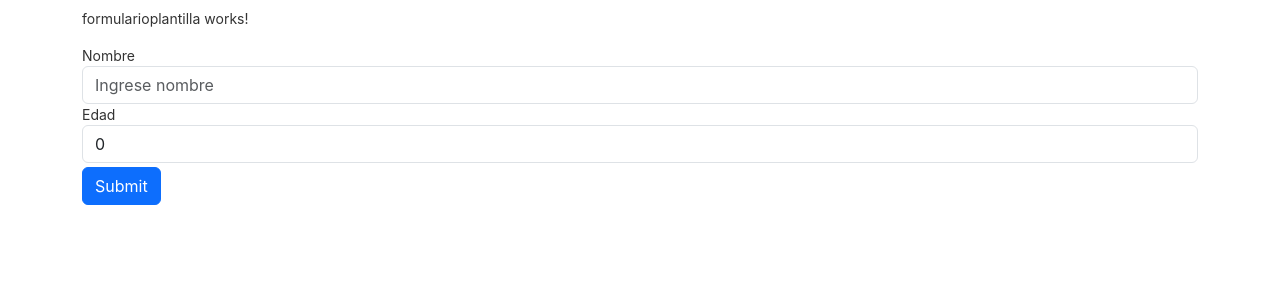
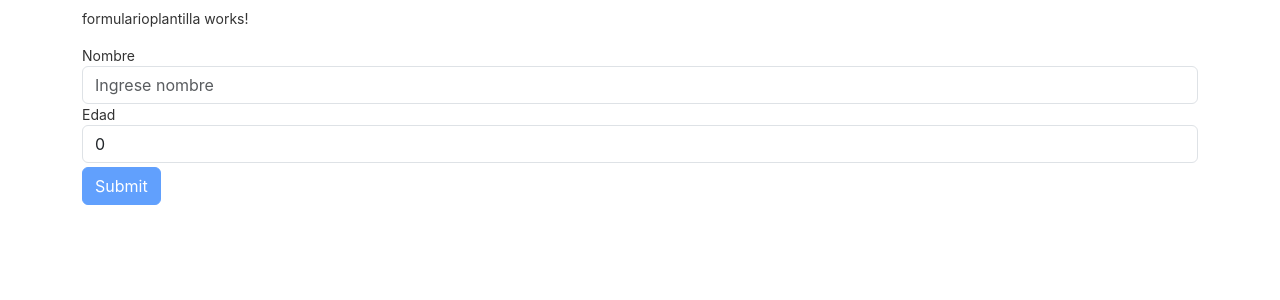
Before and after one commit to coderito/curso-angular, an Angular app: page / in a window 1280 px wide. Shown: the top 300 px of the page. Built offline with nearby package versions, Linux system fonts and the light colour scheme.

Commit message:
funcionalidad al formulario

```diff
--- a/src/app/formularioplantilla/formularioplantilla.component.html
+++ b/src/app/formularioplantilla/formularioplantilla.component.html
@@ -1,6 +1,6 @@
 <p>formularioplantilla works!</p>
 
-<form (ngSubmit)="procesarFormulario()">
+<form (ngSubmit)="procesarFormulario()" #formContact="ngForm">
   <div class="form-group">
     <label for="nombre">Nombre</label>
     <input
@@ -11,8 +11,13 @@
       aria-describedby="emailHelp"
       placeholder="Ingrese nombre"
       [(ngModel)]="persona.nombre"
+      required
+      #nombre="ngModel"
     />
   </div>
+
+  <div class="alert alert-danger mt-2" [hidden]="nombre.valid || nombre.pristine">Valor obligatorio</div>
+
   <div class="form-group">
     <label for="edad">Edad</label>
     <input
@@ -22,7 +27,10 @@
       id="edad"
       placeholder="Ingrese edad"
       [(ngModel)]="persona.edad"
+      required
+      #edad="ngModel"
     />
   </div>
-  <button type="submit" class="btn btn-primary mt-1">Submit</button>
+  <div class="alert alert-danger mt-2" [hidden]="edad.valid || edad.pristine">Valor obligatorio</div>
+  <button type="submit" class="btn btn-primary mt-1" [disabled]="!formContact.valid">Submit</button>
 </form>
```
